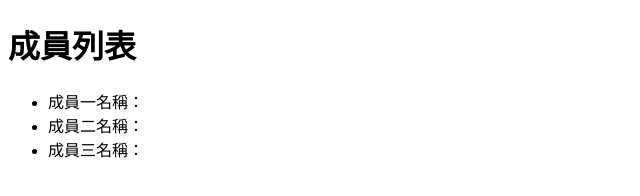
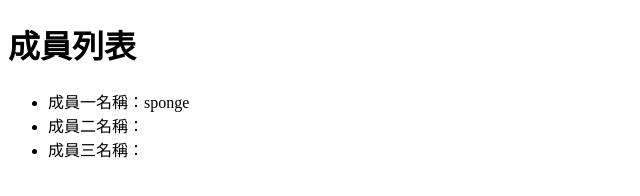
Before and after one commit to tw30006/test1109-1, a plain HTML site: page index.html in a window 1280 px wide. Shown: the full height of the page, 0-640 px from the left. Drawn offline with Linux system fonts and the light colour scheme.

Commit message:
新增成員一名字

```diff
--- a/index.html
+++ b/index.html
@@ -8,7 +8,7 @@
 <body>
     <h1>成員列表</h1>
     <ul>
-        <li>成員一名稱：</li>
+        <li>成員一名稱：sponge</li>
         <li>成員二名稱：</li>
         <li>成員三名稱：</li>
     </ul>
```
